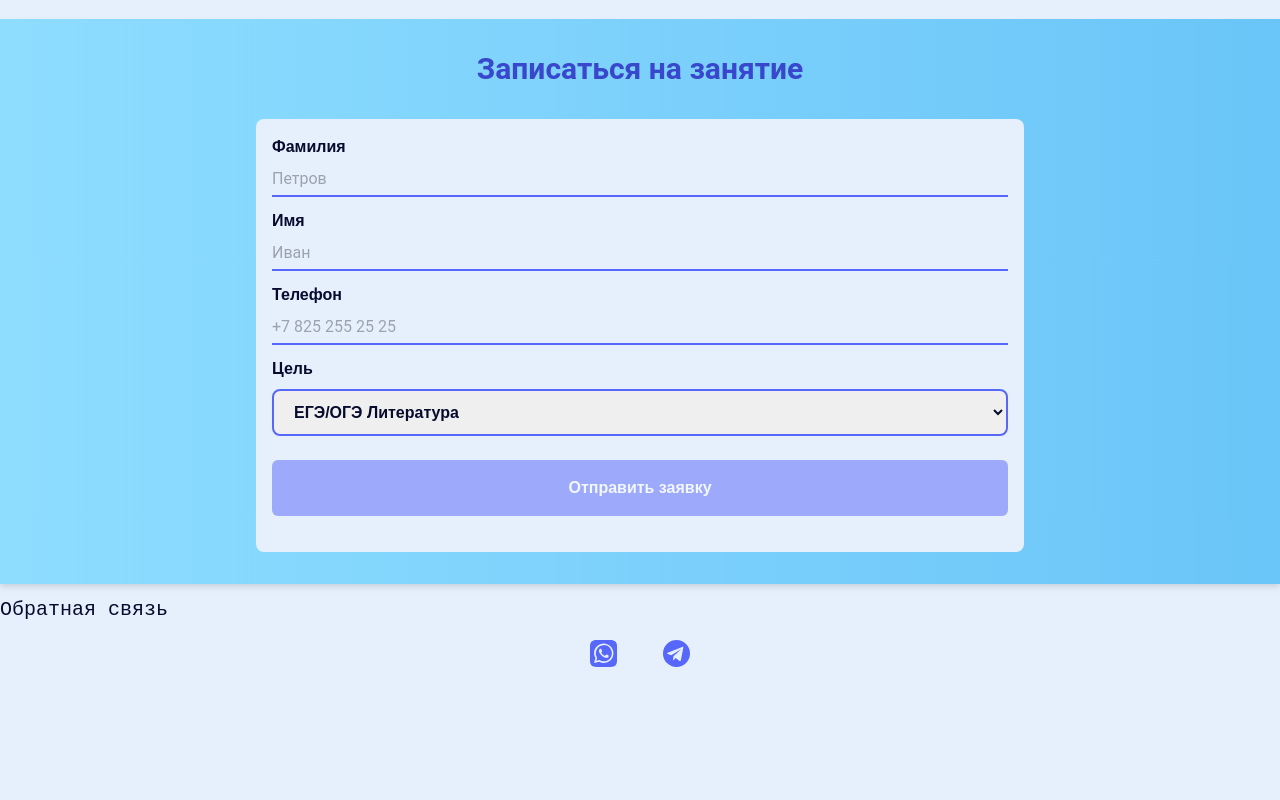
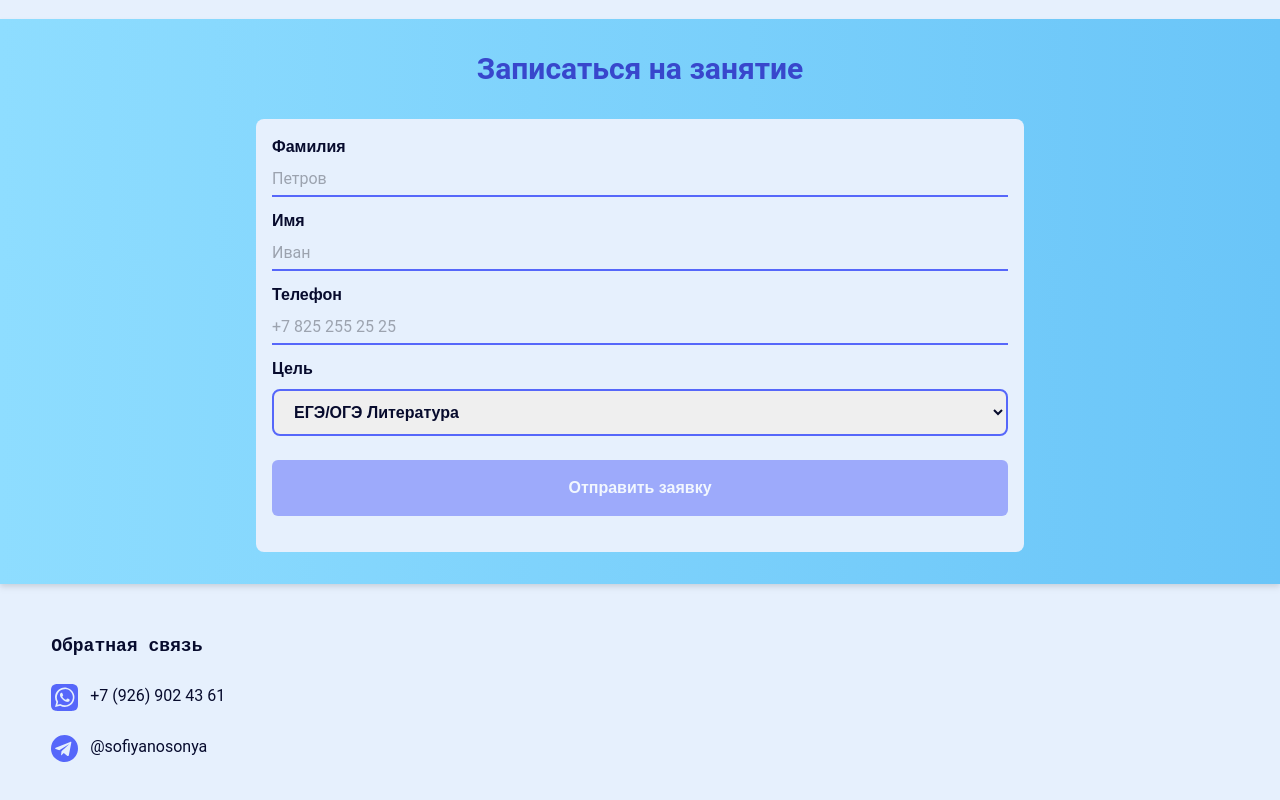
Before and after one commit to IlyaChichkov/tutor-site, a React (Create React App) app: page / in a window 1280 px wide. Shown: the part 2279-3079 px from the top of the page. Before the commit the page ends 2962 px from the top, so only its background shows below. Built offline with nearby package versions, Linux system fonts and the light colour scheme.

Commit message:
Change: footer

```diff
--- a/src/components/Footer.jsx
+++ b/src/components/Footer.jsx
@@ -4,19 +4,21 @@ import {ReactComponent as TelegramIcon} from "../assets/socials/telegram.svg";
 
 function Footer(props) {
     return (
-        <div>
-            <h4>Обратная связь</h4>
-            <div className={'flex flex-col items-center py-4'}>
-                <div className={'flex flex-row justify-between w-[100px]'}>
-                    <a className={'social-icon'} href={'#'}>
-                        <div>
-                            <WhatsAppIcon/>
-                        </div>
-                    </a>
-                    <a className={'social-icon'} href={'#'}>
+        <div className={'max-w-[92%] mx-auto mt-12'}>
+            <h4 className={'font-bold text-lg'}>Обратная связь</h4>
+            <div className={'flex flex-col py-4'}>
+                <a className={'social-icon'} href={'#'}>
+                    <div className={'flex flex-row py-2'}>
+                        <WhatsAppIcon/>
+                        <p className={'font-rb ml-3'}>+7 (926) 902 43 61</p>
+                    </div>
+                </a>
+                <a className={'social-icon mt-0 mb-8'} href={'#'}>
+                    <div className={'flex flex-row py-4'}>
                         <TelegramIcon/>
-                    </a>
-                </div>
+                        <p className={'font-rb ml-3'}>@sofiyanosonya</p>
+                    </div>
+                </a>
             </div>
         </div>
     );
```
